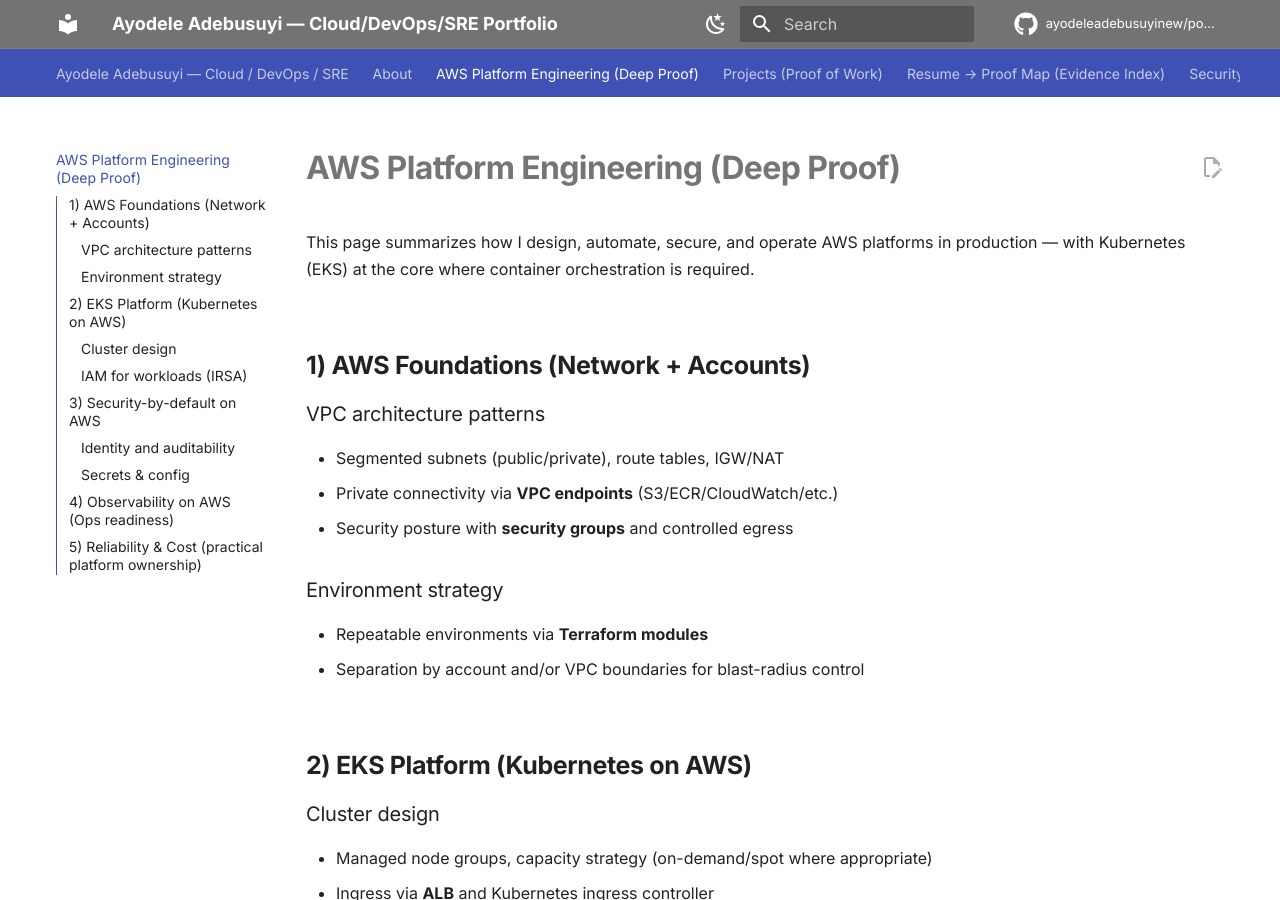
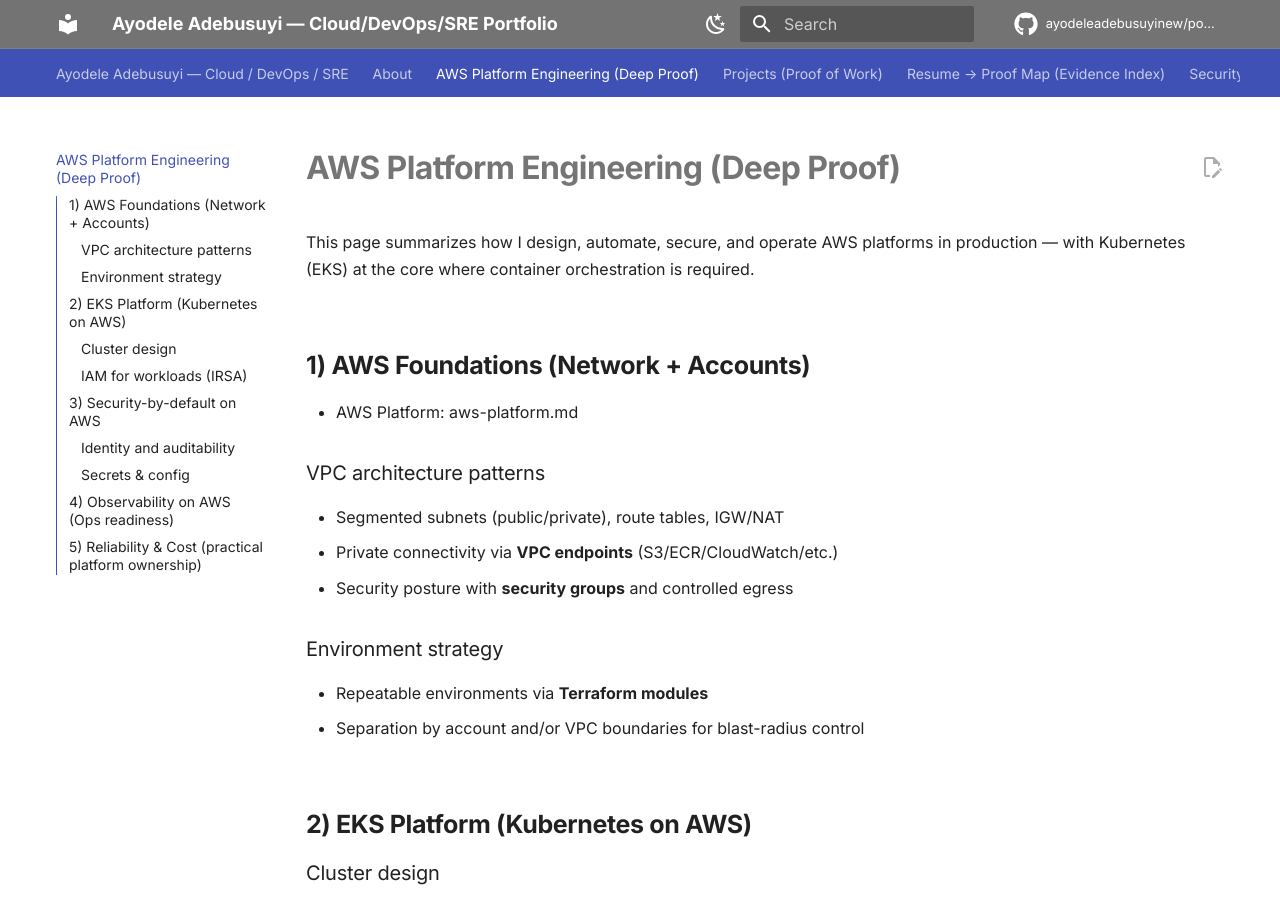
Before and after one commit to ayodeleadebusuyinew/portfolio, an MkDocs documentation site: the page built from docs/aws-platform.md, in a window 1280 px wide and 900 px high. Built offline with MkDocs 1.6.1 and Material for MkDocs 9.7.7, drawn with Linux system fonts in a browser that asks for light colours; comment, search, counter and statistics services are not loaded.

Commit message:
Update aws-platform.md

```diff
--- a/docs/aws-platform.md
+++ b/docs/aws-platform.md
@@ -5,6 +5,7 @@
 ---
 
 ## 1) AWS Foundations (Network + Accounts)
+- AWS Platform: aws-platform.md
 
 ### VPC architecture patterns
 - Segmented subnets (public/private), route tables, IGW/NAT
```
